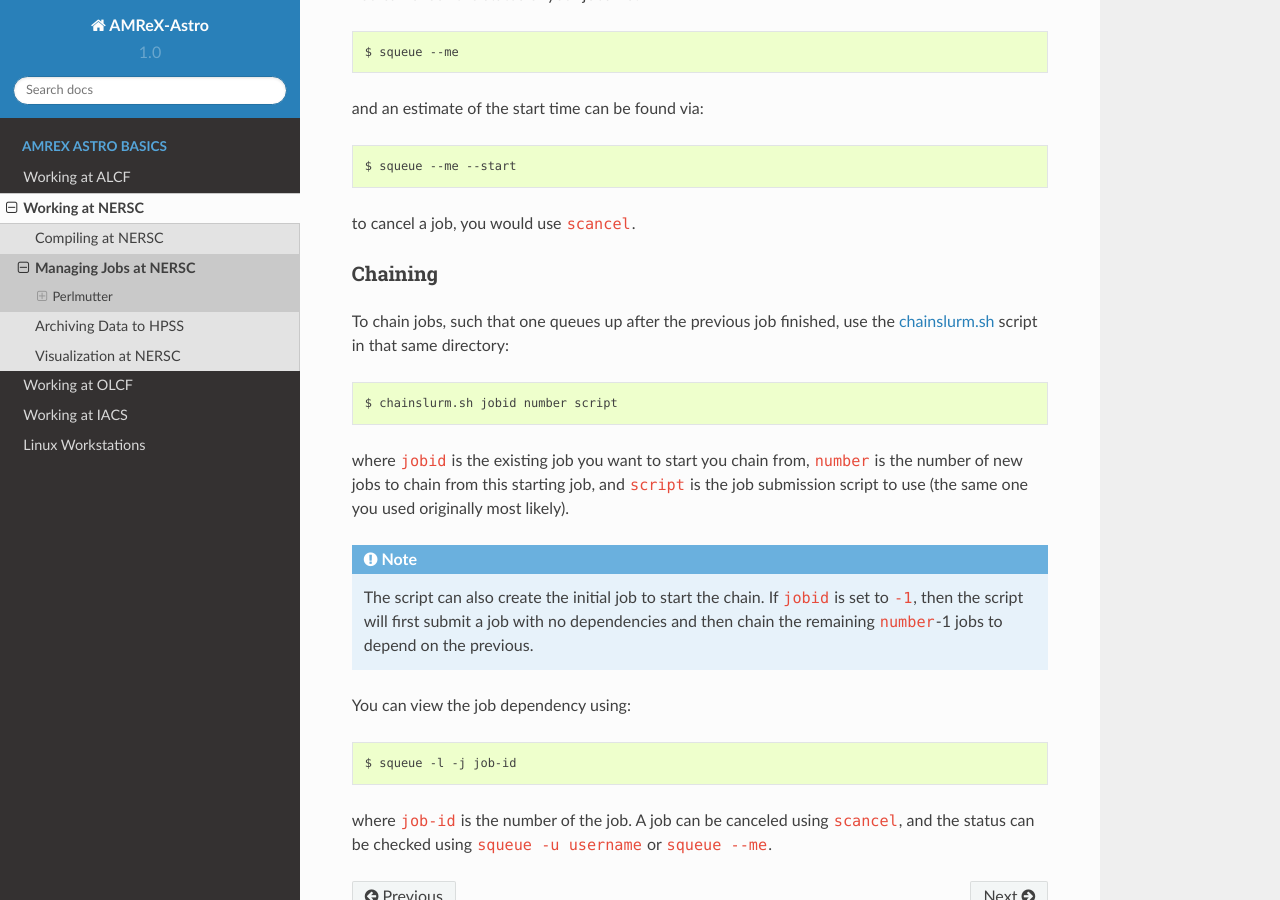
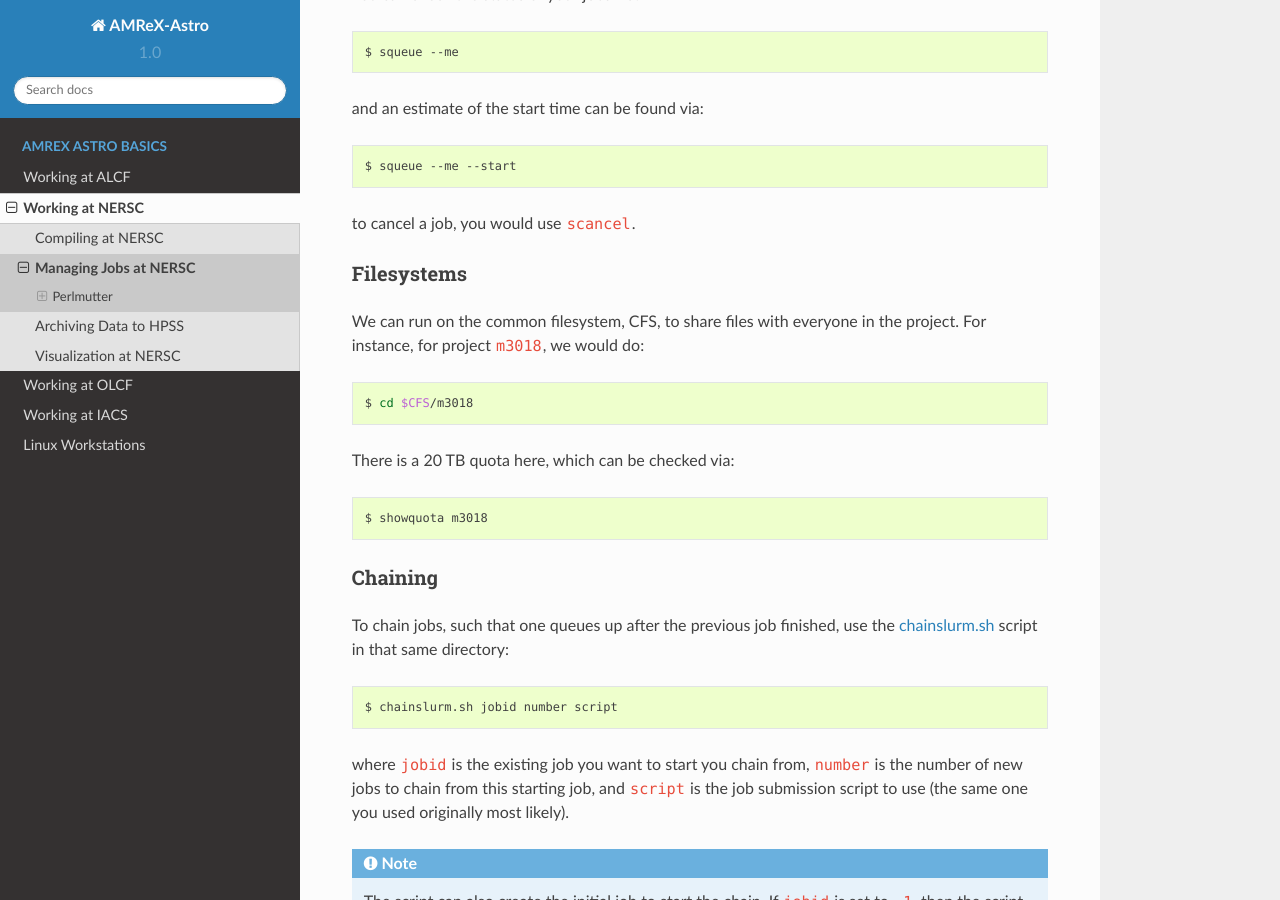
Before and after one commit to AMReX-Astro/workflow, a Sphinx documentation site: the page built from sphinx_docs/source/nersc-workflow.rst, in a window 1280 px wide and 900 px high, scrolled down 1254 px. Built offline with Sphinx 7.4.7 and the Read the Docs theme 2.0.0, drawn with Linux system fonts in a browser that asks for light colours.

Commit message:
add filesystem / quota info for NERSC

```diff
--- a/sphinx_docs/source/nersc-workflow.rst
+++ b/sphinx_docs/source/nersc-workflow.rst
@@ -63,6 +63,23 @@ and an estimate of the start time can be found via:
 to cancel a job, you would use ``scancel``.
 
 
+Filesystems
+^^^^^^^^^^^
+
+We can run on the common filesystem, CFS, to share files with everyone
+in the project.  For instance, for project ``m3018``, we would do:
+
+.. prompt:: bash
+
+   cd $CFS/m3018
+
+There is a 20 TB quota here, which can be checked via:
+
+.. prompt:: bash
+
+   showquota m3018
+
+
 Chaining
 ^^^^^^^^
 
```
